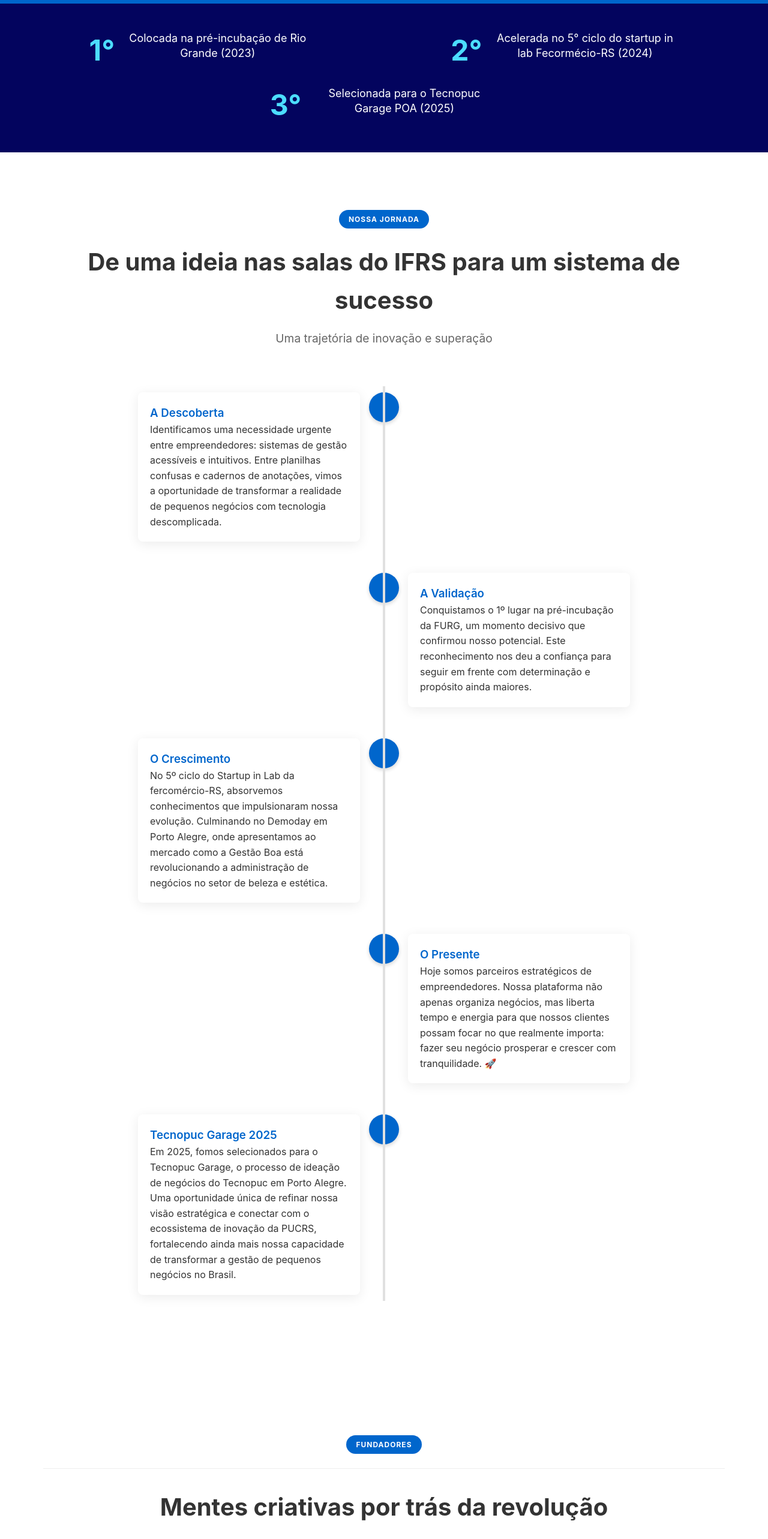
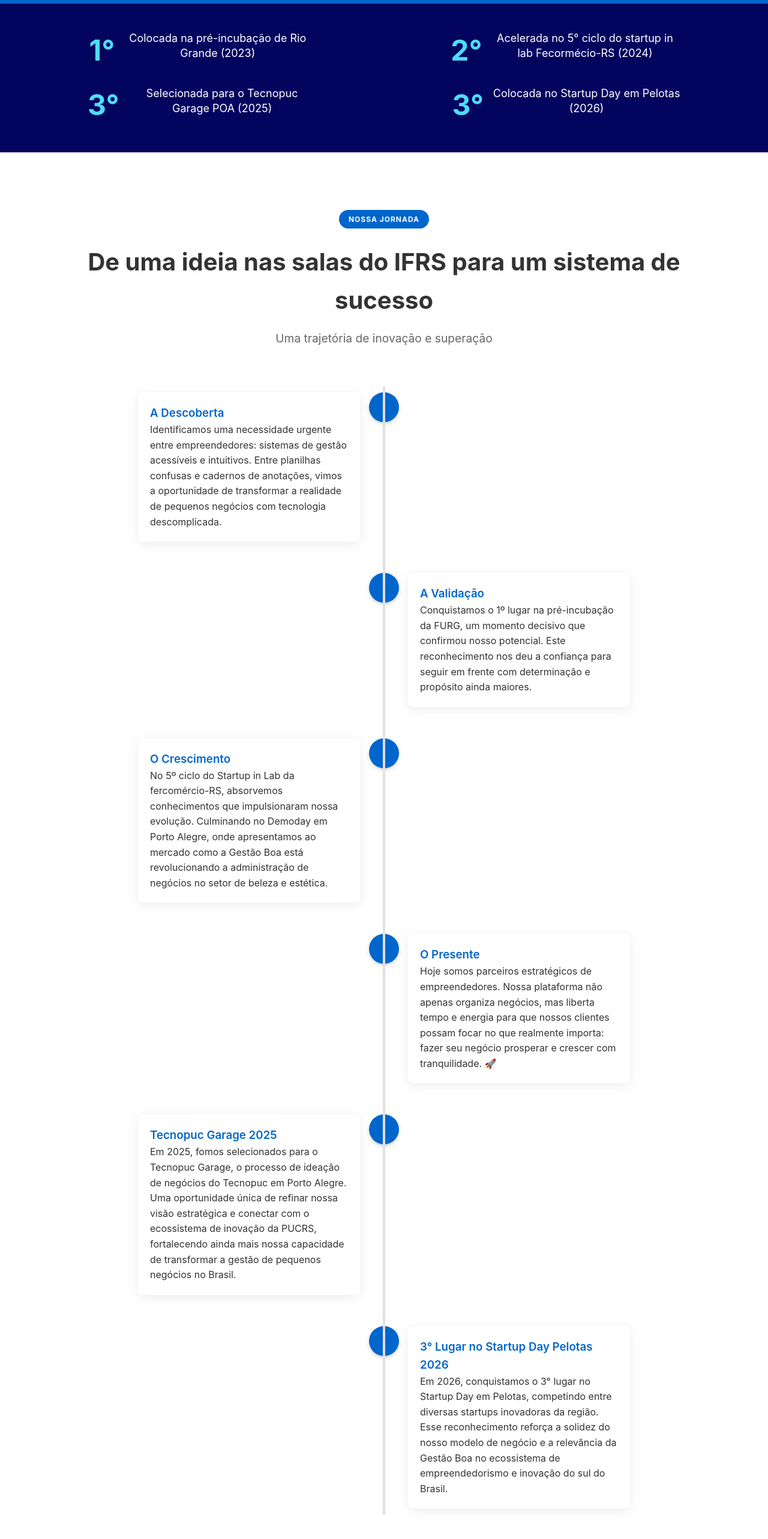
Before and after one commit to gestaoboatech/gestaoboa.com.br, a React (Vite) app: page /sobre in a window 1280 px wide. Shown: the part 860-3426 px from the top of the page at 60% size. Built offline with nearby package versions, Linux system fonts and the light colour scheme; no server answers.

Commit message:
adicionando startup day

```diff
--- a/src/pages/About/index.tsx
+++ b/src/pages/About/index.tsx
@@ -139,7 +139,7 @@
                 jobTitle: "CTO e Cofundador"
               }
             ],
-            award: "1º lugar na pré-incubação da FURG",
+            award: ["1º lugar na pré-incubação da FURG", "3º lugar no Startup Day Pelotas 2026"],
             alumniOf: "IFRS",
             url: "https://gestaoboa.com.br/sobre",
             sameAs: [
@@ -320,6 +320,12 @@
                 Selecionada para o Tecnopuc Garage POA (2025)
               </div>
             </div>
+            <div className="award-pair">
+              <div className="award-number">3°</div>
+              <div className="award-text">
+                Colocada no Startup Day em Pelotas (2026)
+              </div>
+            </div>
           </div>
         </section>
 
@@ -410,6 +416,22 @@
                   conectar com o ecossistema de inovação da PUCRS, fortalecendo
                   ainda mais nossa capacidade de transformar a gestão de
                   pequenos negócios no Brasil.
+                </p>
+              </div>
+            </div>
+
+            <div className="timeline-item fade-in">
+              <div className="timeline-icon">
+                <i className="fas fa-medal"></i>
+              </div>
+              <div className="timeline-content">
+                <h3>3° Lugar no Startup Day Pelotas 2026</h3>
+                <p>
+                  Em 2026, conquistamos o 3° lugar no Startup Day em Pelotas,
+                  competindo entre diversas startups inovadoras da região.
+                  Esse reconhecimento reforça a solidez do nosso modelo de
+                  negócio e a relevância da Gestão Boa no ecossistema de
+                  empreendedorismo e inovação do sul do Brasil.
                 </p>
               </div>
             </div>
```
